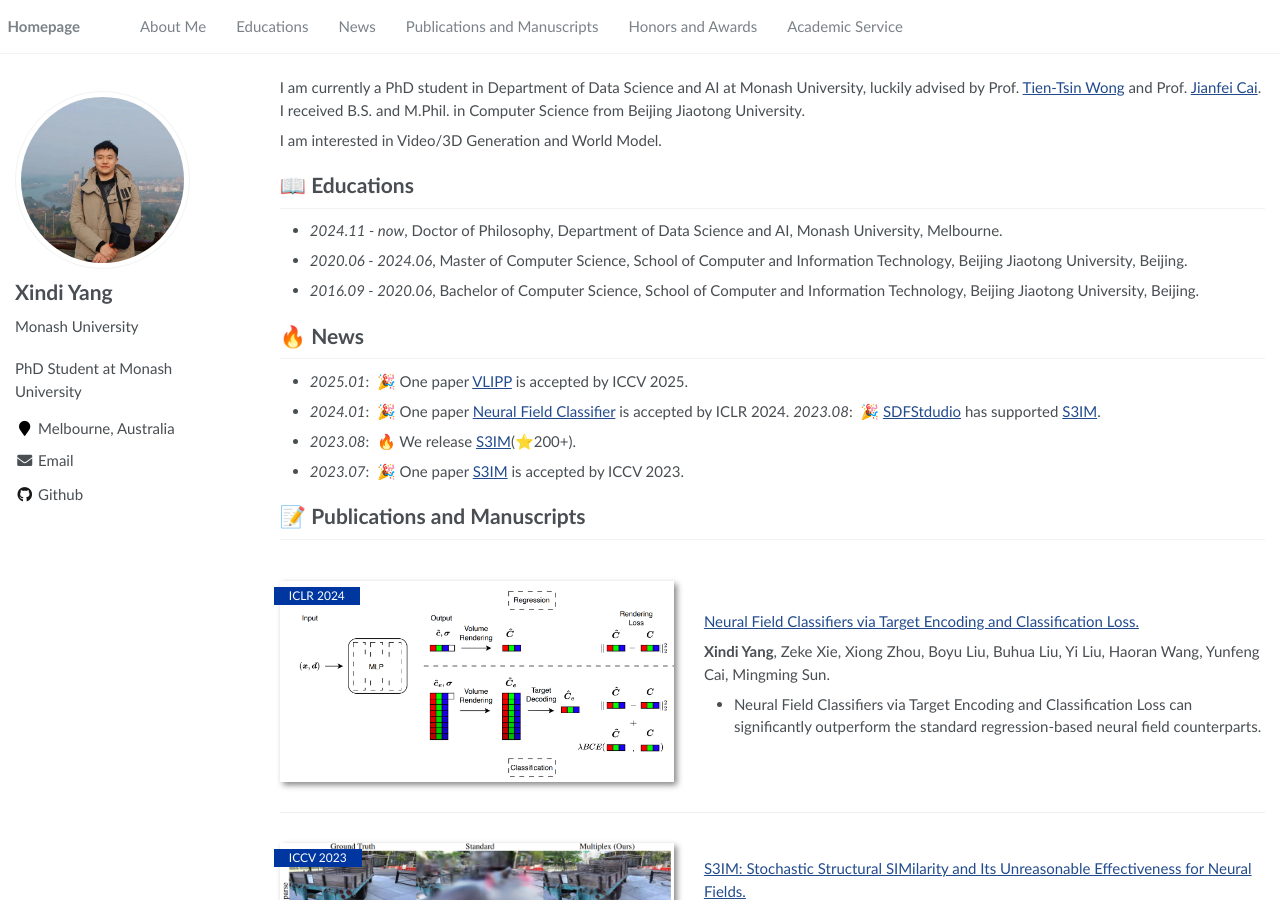
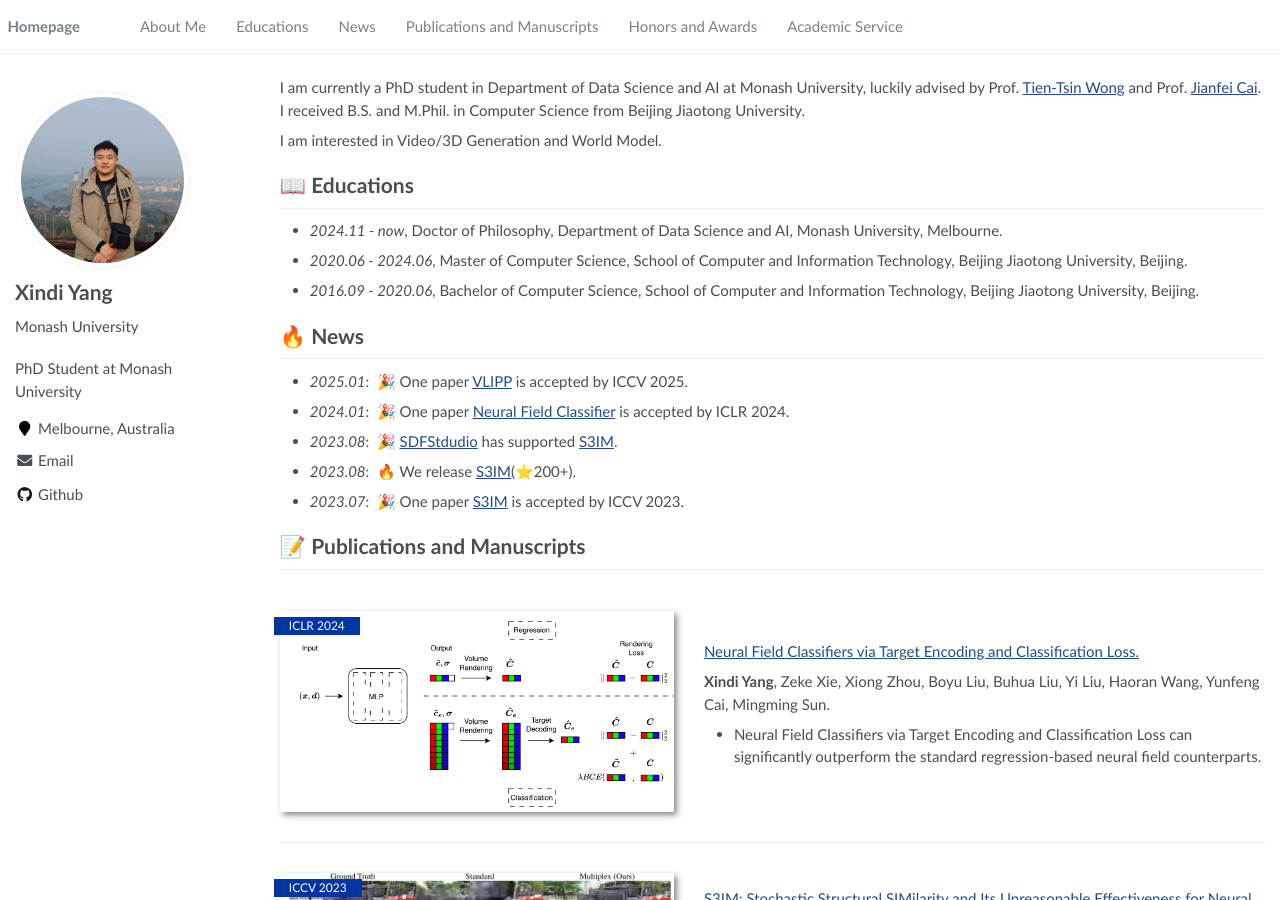
Before and after one commit to Madaoer/Madaoer.github.io, a Jekyll site: the page built from _pages/about.md, in a window 1280 px wide and 900 px high. Built offline with Jekyll 4.4.1, drawn with Linux system fonts in a browser that asks for light colours.

Commit message:
update code

```diff
--- a/_pages/about.md
+++ b/_pages/about.md
@@ -34,7 +34,7 @@ I am interested in Video/3D Generation and World Model.
 # 🔥 News
 - *2025.01*: &nbsp;🎉 One paper [VLIPP](https://madaoer.github.io/projects/physically_plausible_video_generation/) is accepted by ICCV 2025.
 - *2024.01*: &nbsp;🎉 One paper [Neural Field Classifier](https://openreview.net/pdf?id=9NqC72m31m) is accepted by ICLR 2024.
-*2023.08*: &nbsp;🎉 [SDFStdudio](https://github.com/autonomousvision/sdfstudio) has supported [S3IM](https://github.com/Madaoer/S3IM-Neural-Fields).
+- *2023.08*: &nbsp;🎉 [SDFStdudio](https://github.com/autonomousvision/sdfstudio) has supported [S3IM](https://github.com/Madaoer/S3IM-Neural-Fields).
 - *2023.08*: &nbsp;🔥 We release [S3IM](https://github.com/Madaoer/S3IM-Neural-Fields)(⭐️200+).
 - *2023.07*: &nbsp;🎉 One paper [S3IM](https://arxiv.org/abs/2308.07032) is accepted by ICCV 2023.
 
```
